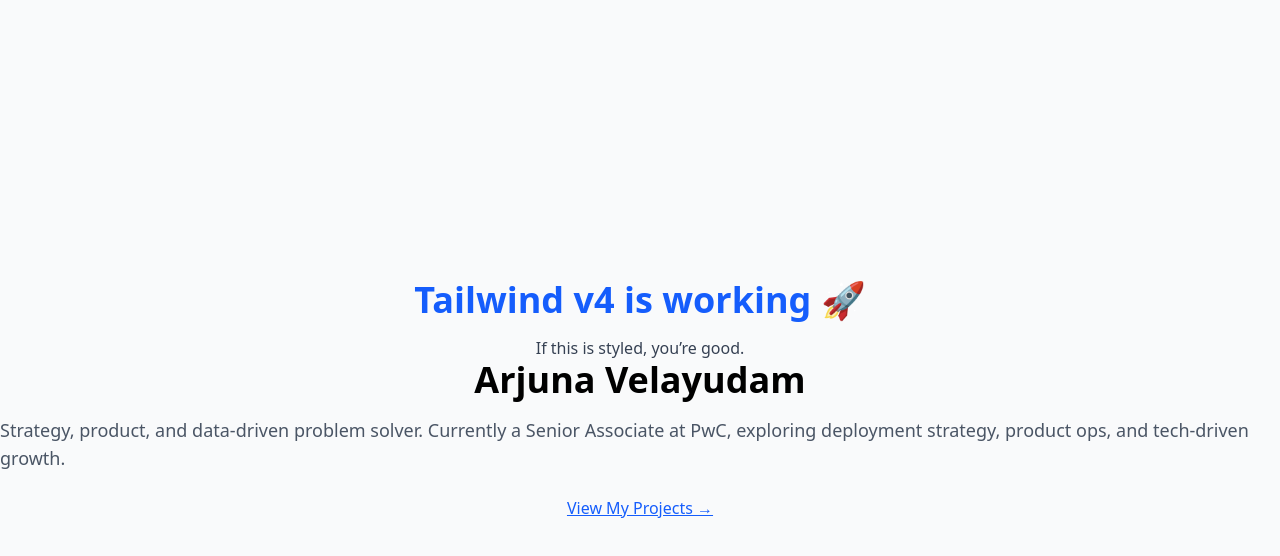
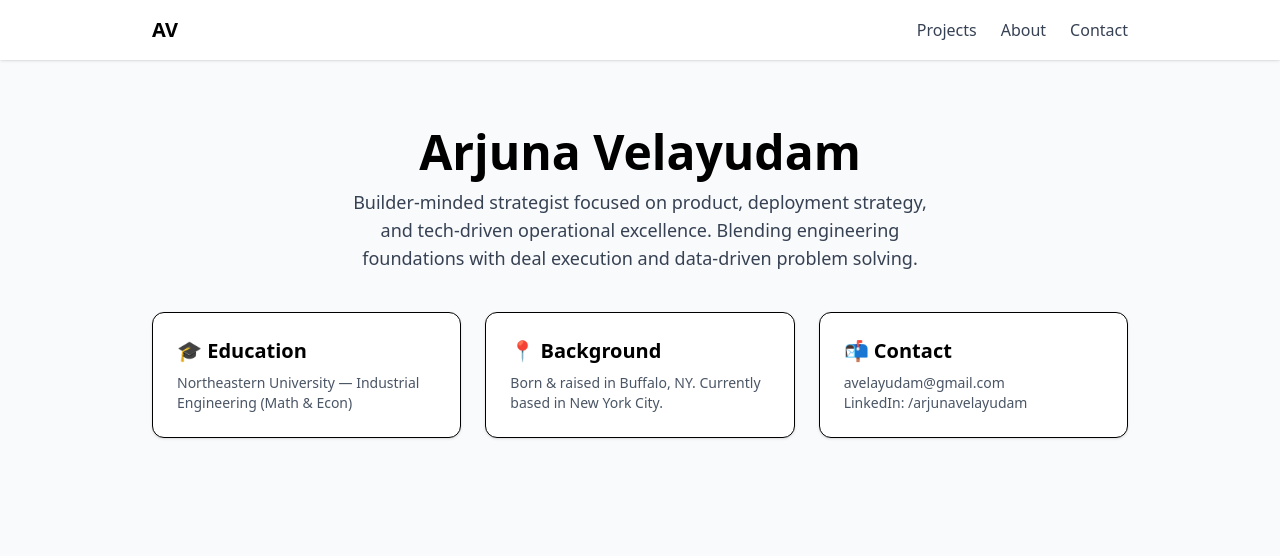
Before and after one commit to avelayud/my-portfolio, a Next.js app: page / in a window 1280 px wide. Shown: the top 556 px of the page. Built offline with nearby package versions, Linux system fonts and the light colour scheme.

Commit message:
Update landing page with navbar + tiles

```diff
--- a/app/page.tsx
+++ b/app/page.tsx
@@ -1,15 +1,53 @@
 export default function Home() {
   return (
-    <main className="min-h-screen flex flex-col items-center justify-center bg-gray-50">
-      <h1 className="text-4xl font-bold text-blue-600">Tailwind v4 is working 🚀</h1>
-      <p className="mt-4 text-gray-700">If this is styled, you’re good.</p>
-      <h1 className="text-4xl font-bold">Arjuna Velayudam</h1>
-      <p className="mt-4 text-lg text-gray-600">
-        Strategy, product, and data-driven problem solver. Currently a Senior Associate at PwC, exploring deployment strategy, product ops, and tech-driven growth.
-      </p>
-      <a href="/projects" className="text-blue-600 underline mt-6 inline-block">
-        View My Projects →
-      </a>
+    <main className="min-h-screen bg-gray-50">
+      {/* NAVIGATION BAR */}
+      <nav className="w-full fixed top-0 left-0 bg-white shadow-sm z-50">
+        <div className="max-w-5xl mx-auto px-6 py-4 flex justify-between items-center">
+          <h2 className="text-xl font-semibold">AV</h2>
+          <div className="space-x-6 text-gray-700">
+            <a href="/projects" className="hover:text-black transition">Projects</a>
+            <a href="/about" className="hover:text-black transition">About</a>
+            <a href="/contact" className="hover:text-black transition">Contact</a>
+          </div>
+        </div>
+      </nav>
+
+      {/* HERO SECTION */}
+      <section className="flex flex-col items-center justify-center pt-32 pb-10 text-center">
+        <h1 className="text-5xl font-bold mb-3">Arjuna Velayudam</h1>
+
+        <p className="text-lg text-gray-700 max-w-xl">
+          Builder-minded strategist focused on product, deployment strategy, and tech-driven operational excellence.
+          Blending engineering foundations with deal execution and data-driven problem solving.
+        </p>
+      </section>
+
+      {/* HOVER TILE GRID */}
+      <section className="max-w-5xl mx-auto px-6 pb-20 grid grid-cols-1 sm:grid-cols-3 gap-6">
+        {/* EDUCATION */}
+        <div className="bg-white p-6 rounded-xl shadow-sm border hover:shadow-lg hover:-translate-y-1 transition transform cursor-pointer">
+          <h3 className="text-xl font-semibold mb-2">🎓 Education</h3>
+          <p className="text-gray-600 text-sm">
+            Northeastern University — Industrial Engineering (Math & Econ)
+          </p>
+        </div>
+
+        {/* BACKGROUND */}
+        <div className="bg-white p-6 rounded-xl shadow-sm border hover:shadow-lg hover:-translate-y-1 transition transform cursor-pointer">
+          <h3 className="text-xl font-semibold mb-2">📍 Background</h3>
+          <p className="text-gray-600 text-sm">
+            Born & raised in Buffalo, NY. Currently based in New York City.
+          </p>
+        </div>
+
+        {/* CONTACT */}
+        <div className="bg-white p-6 rounded-xl shadow-sm border hover:shadow-lg hover:-translate-y-1 transition transform cursor-pointer">
+          <h3 className="text-xl font-semibold mb-2">📬 Contact</h3>
+          <p className="text-gray-600 text-sm">avelayudam@gmail.com</p>
+          <p className="text-gray-600 text-sm">LinkedIn: /arjunavelayudam</p>
+        </div>
+      </section>
     </main>
   );
 }
```
